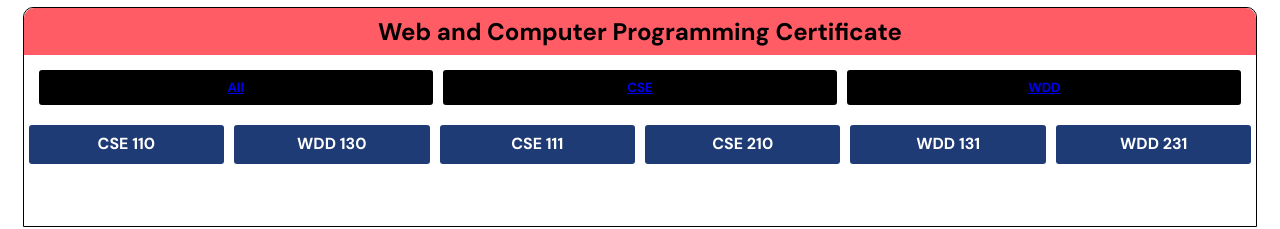
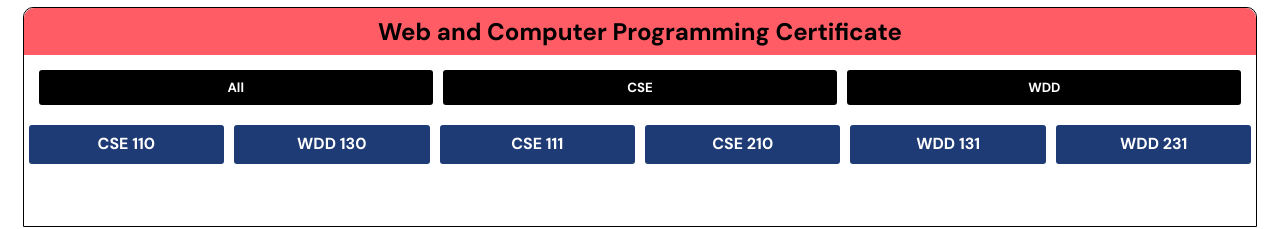
Before and after one commit to moo23001/wdd231, a plain HTML site: page index.html in a window 1280 px wide. Shown: the part 448-677 px from the top of the page. Drawn offline with Linux system fonts and the light colour scheme.

Commit message:
cardsection1 modified buttons

```diff
--- a/styles/base.css
+++ b/styles/base.css
@@ -92,10 +92,15 @@ section h2 {
     margin: 5px;
     width: 100%;
     text-align: center;
-    padding: 10px;
     background-color: black;
     color: white;
     border-radius: 3px;
+}
+#cardSection1 a {
+    display: block;
+    text-decoration: none;
+    color: white;
+    padding: 10px;
 }
 #cardSection2 h4 {
     margin: 5px;
```
